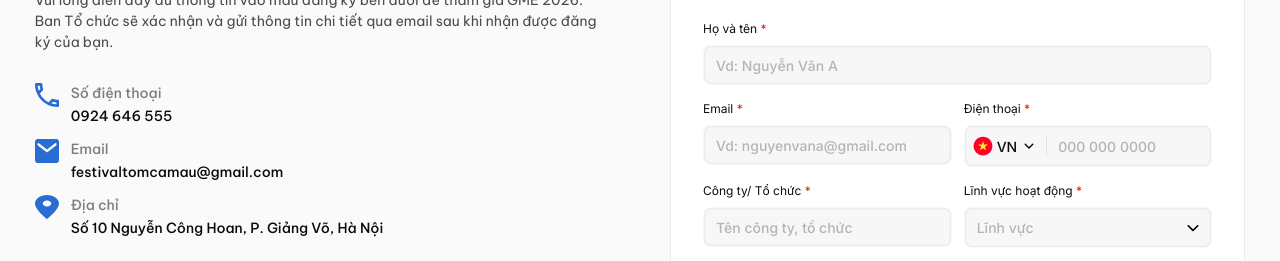
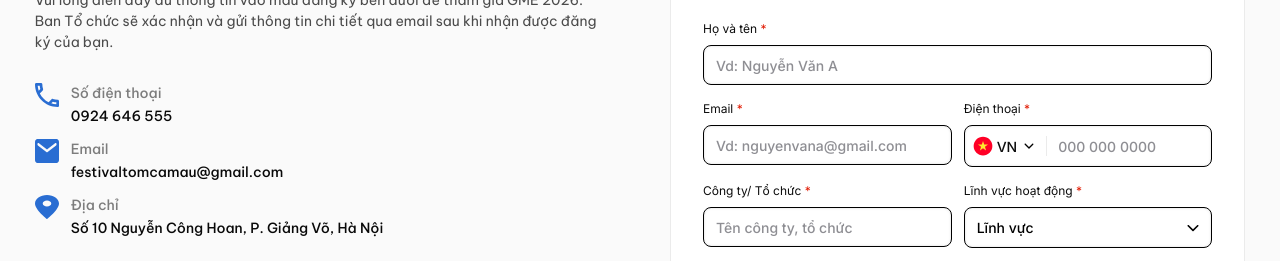
Before and after one commit to chienkapi2k1/tomcamau, a plain HTML site: page visitor.html in a window 1280 px wide. Shown: the part 214-475 px from the top of the page. Drawn offline with Linux system fonts and the light colour scheme; a web font is replaced by a local one.

Commit message:
update style

```diff
--- a/css/booth.css
+++ b/css/booth.css
@@ -369,7 +369,7 @@
     position: absolute;
     inset: 0 0 auto auto;
     z-index: 10;
-    width: 560px;
+
     height: 100%;
     padding: 32px 48px 32px var(--space-sm);
   }
--- a/css/visitor.css
+++ b/css/visitor.css
@@ -255,6 +255,24 @@
   }
 }
 
+.field {
+  background-color: #ffffff !important;
+  border: 1px solid #000000 !important;
+  color: #000000 !important;
+  opacity: 1 !important;
+}
+
+.phone-field input {
+  background-color: #ffffff !important;
+  color: #000000 !important;
+}
+
+.field::placeholder,
+.phone-field input::placeholder {
+  color: #8e8e93 !important;
+  opacity: 1 !important;
+}
+
 /* Dòng chữ báo lỗi ngay bên dưới input */
 .field-error {
   display: block;
@@ -268,7 +286,6 @@
   display: none; /* Ẩn đi khi không có lỗi */
 }
 
-/* Đổi viền ô input sang màu đỏ khi bị lỗi */
 .field.is-invalid,
 .field-group.is-invalid .field {
   border-color: #d93025 !important;
```
